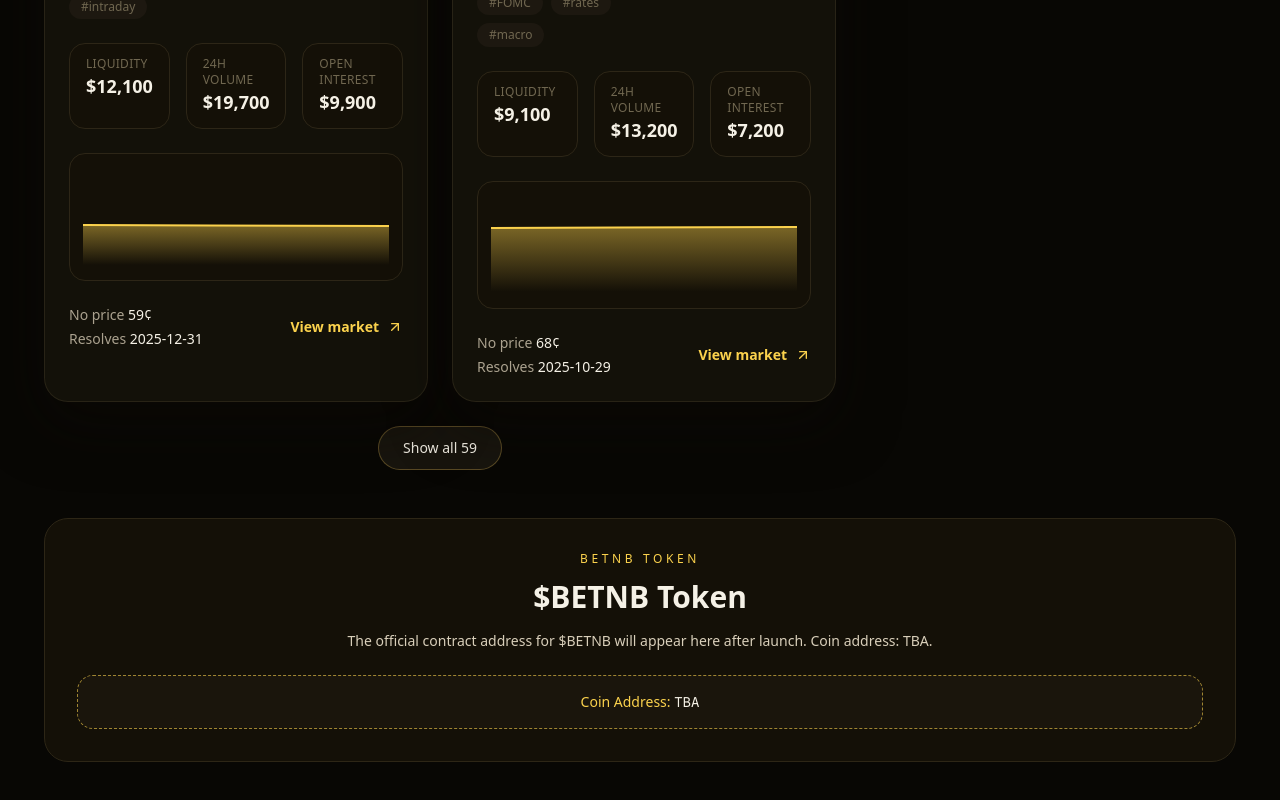
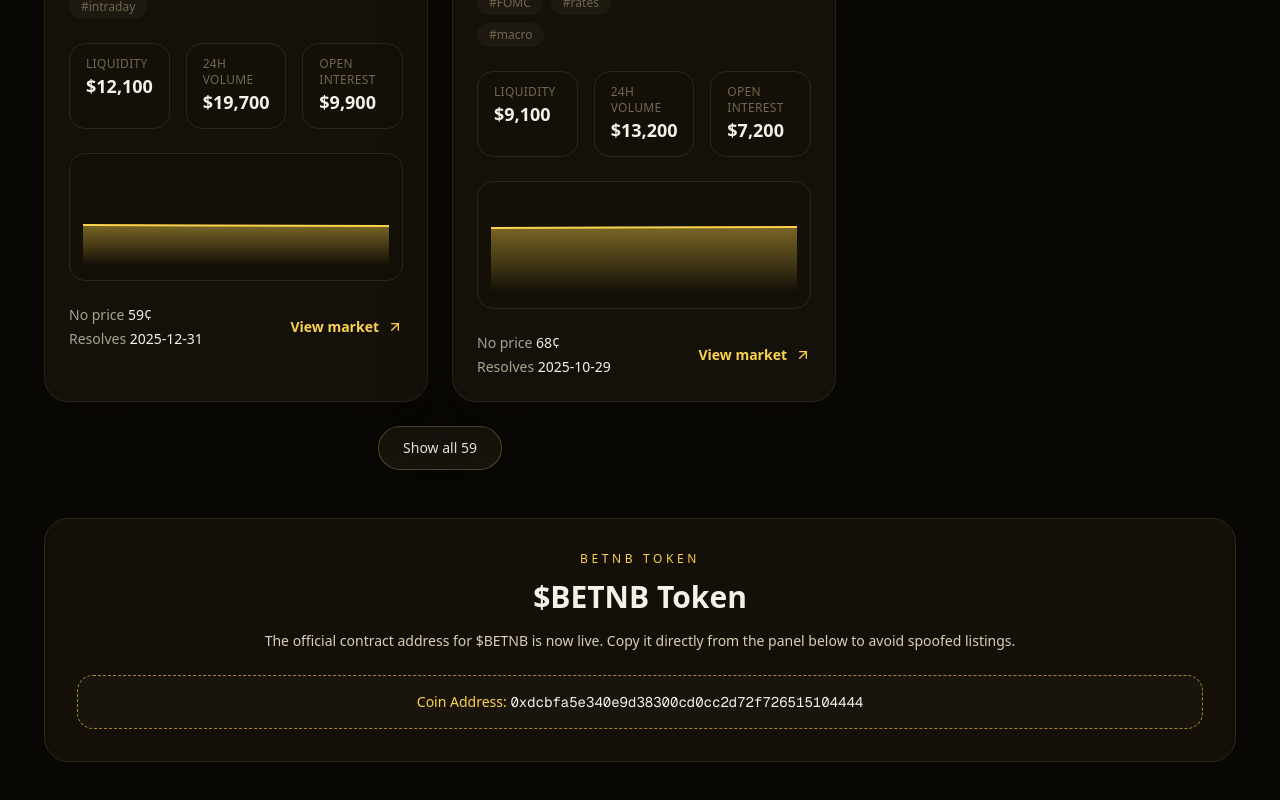
Before and after one commit to DarraghJackson999/BETNB, a Next.js app: page / in a window 1280 px wide. Shown: the part 2539-3339 px from the top of the page. Built offline with nearby package versions, Linux system fonts and the light colour scheme.

Commit message:
Publish BETNB contract address on home page

```diff
--- a/src/app/page.tsx
+++ b/src/app/page.tsx
@@ -23,11 +23,14 @@
         </div>
         <h2 className="mt-3 text-3xl font-semibold text-[#f5f1e6]">$BETNB Token</h2>
         <p className="mt-4 text-sm text-[#d9cfba]">
-          The official contract address for $BETNB will appear here after launch. Coin
-          address: TBA.
+          The official contract address for $BETNB is now live. Copy it directly from the
+          panel below to avoid spoofed listings.
         </p>
         <div className="mt-6 rounded-2xl border border-dashed border-[#fbd24d]/60 bg-[#1a150c] px-6 py-4 text-sm text-[#fbd24d]">
-          Coin Address: <span className="font-mono text-[#f5f1e6]">TBA</span>
+          Coin Address:{' '}
+          <span className="font-mono text-[#f5f1e6]">
+            0xdcbfa5e340e9d38300cd0cc2d72f726515104444
+          </span>
         </div>
       </section>
     </div>
```
